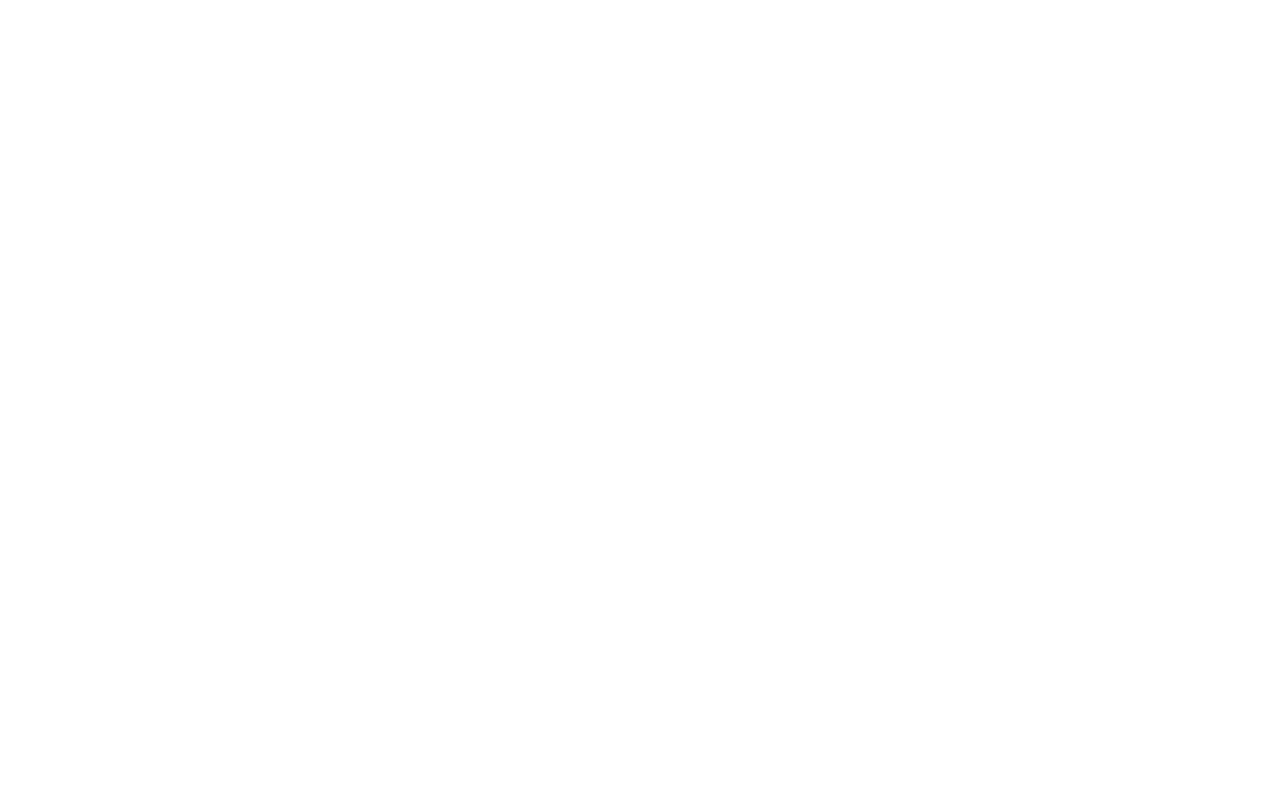
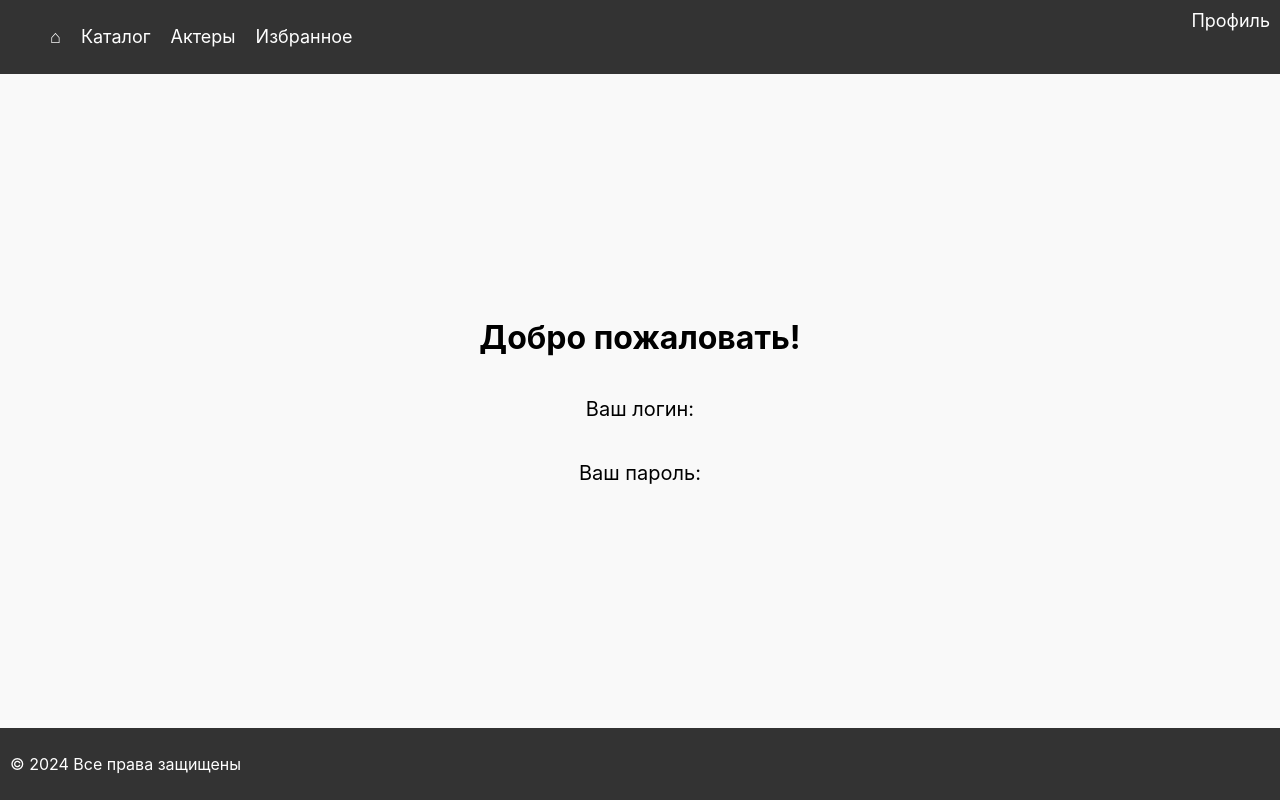
Before and after one commit to smirars/BedFilms, a React (Create React App) app in the folder frontend/bedfilms/: page /home in a window 1280 px wide. Before the commit this address had no page. Built offline with nearby package versions, Linux system fonts and the light colour scheme.

Commit message:
start page rename

```diff
--- a/frontend/bedfilms/src/App.js
+++ b/frontend/bedfilms/src/App.js
@@ -16,7 +16,7 @@ function App() {
       <Router>
           <Routes>
               <Route path="/" element={<AuthPage />} />
-              <Route path="/welcome" element={<WelcomePage />} />
+              <Route path="/home" element={<WelcomePage />} />
               <Route path="/catalog" element={<Catalog />} />
               <Route path="/films/:id" element={<FilmDetailPage />} />
               <Route path="/actors" element={<Actors />} />
--- a/frontend/bedfilms/src/components/Navbar.jsx
+++ b/frontend/bedfilms/src/components/Navbar.jsx
@@ -7,7 +7,7 @@ const Navbar = () => {
   return (
     <nav className="navbar">
       <ul className="nav-links">
-        <li><Link to="/welcome">&#8962;</Link></li>
+        <li><Link to="/home">&#8962;</Link></li>
         <li><Link to="/catalog">Каталог</Link></li>
         <li><Link to="/actors">Актеры</Link></li>
         <li><Link to="/favorites">Избранное</Link></li>
--- a/frontend/bedfilms/src/pages/Registration.jsx
+++ b/frontend/bedfilms/src/pages/Registration.jsx
@@ -54,7 +54,7 @@ const handleSubmit = async (e) => {
           })
         );
 
-        navigate('/welcome');
+        navigate('/home');
       } else {
         setError(data.msg);
       }
```
